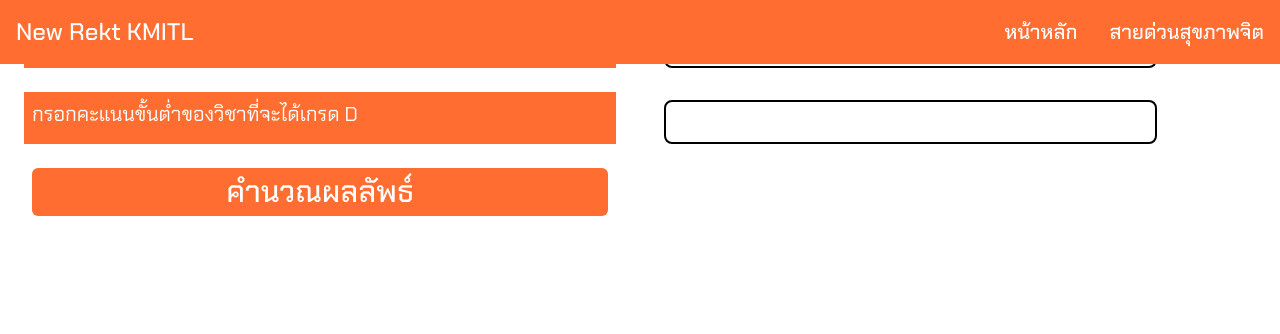
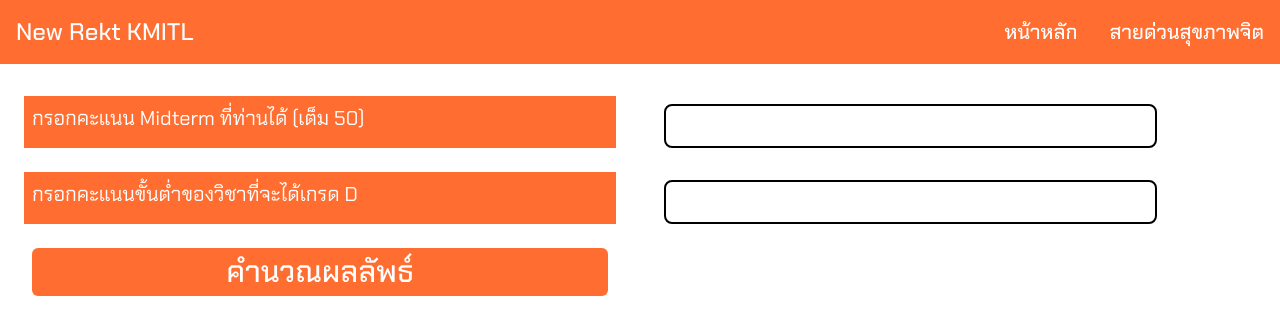
Before and after one commit to DrowningToast/new-rekt-kmitl, a Next.js app: page /survey in a window 1280 px wide. Shown: the top 334 px of the page. Built offline with nearby package versions, Linux system fonts and the light colour scheme.

Commit message:
Fix | Add margin top between page and nav bar

```diff
--- a/pages/survey.tsx
+++ b/pages/survey.tsx
@@ -6,15 +6,12 @@ import { useMemo, useState } from "react";
 const SurveyPage: NextPage = () => {
   const [show, setShow] = useState(false);
 
-  const randomNumber = useMemo(
-    () => Math.floor(Math.random() * quotes.length),
-    [quotes]
-  );
+  const randomNumber = useMemo(() => Math.floor(Math.random() * quotes.length), [quotes]);
 
   return (
-    <p>
+    <>
       <Navbar />
-      <main className="flex flex-col px-6 py-4 lg:grid grid-cols-2 gap-y-6 lg:gap-x-12">
+      <main className="flex flex-col px-6 py-4 lg:grid grid-cols-2 gap-y-6 lg:gap-x-12 mt-20">
         <h1 className="text-lg md:text-xl bg-primary text-white px-2 py-2 lg:max-w-2xl">
           กรอกคะแนน Midterm ที่ท่านได้ (เต็ม 50)
         </h1>
@@ -49,7 +46,7 @@ const SurveyPage: NextPage = () => {
           </h1>
         )}
       </main>
-    </p>
+    </>
   );
 };
 
```
